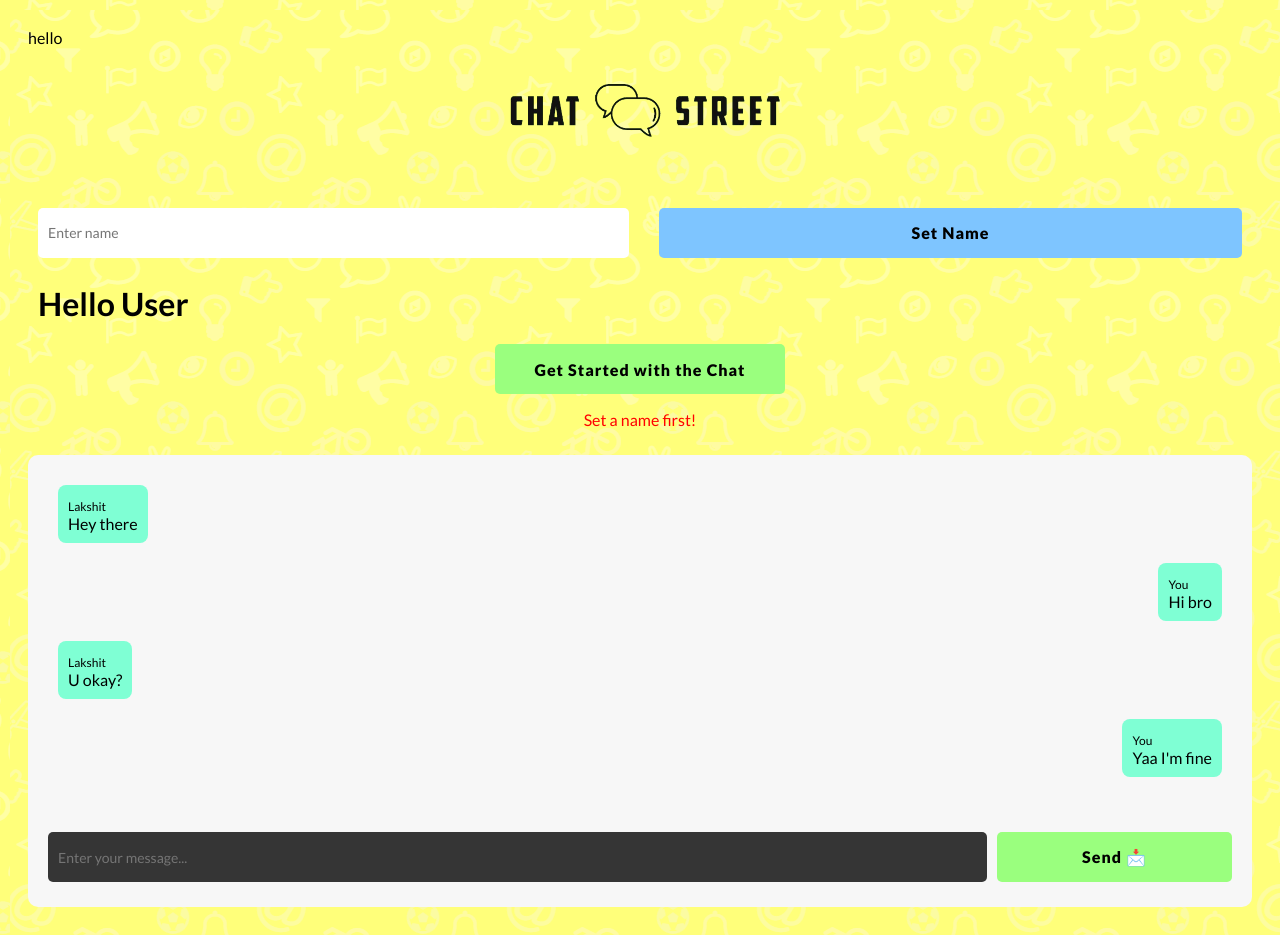
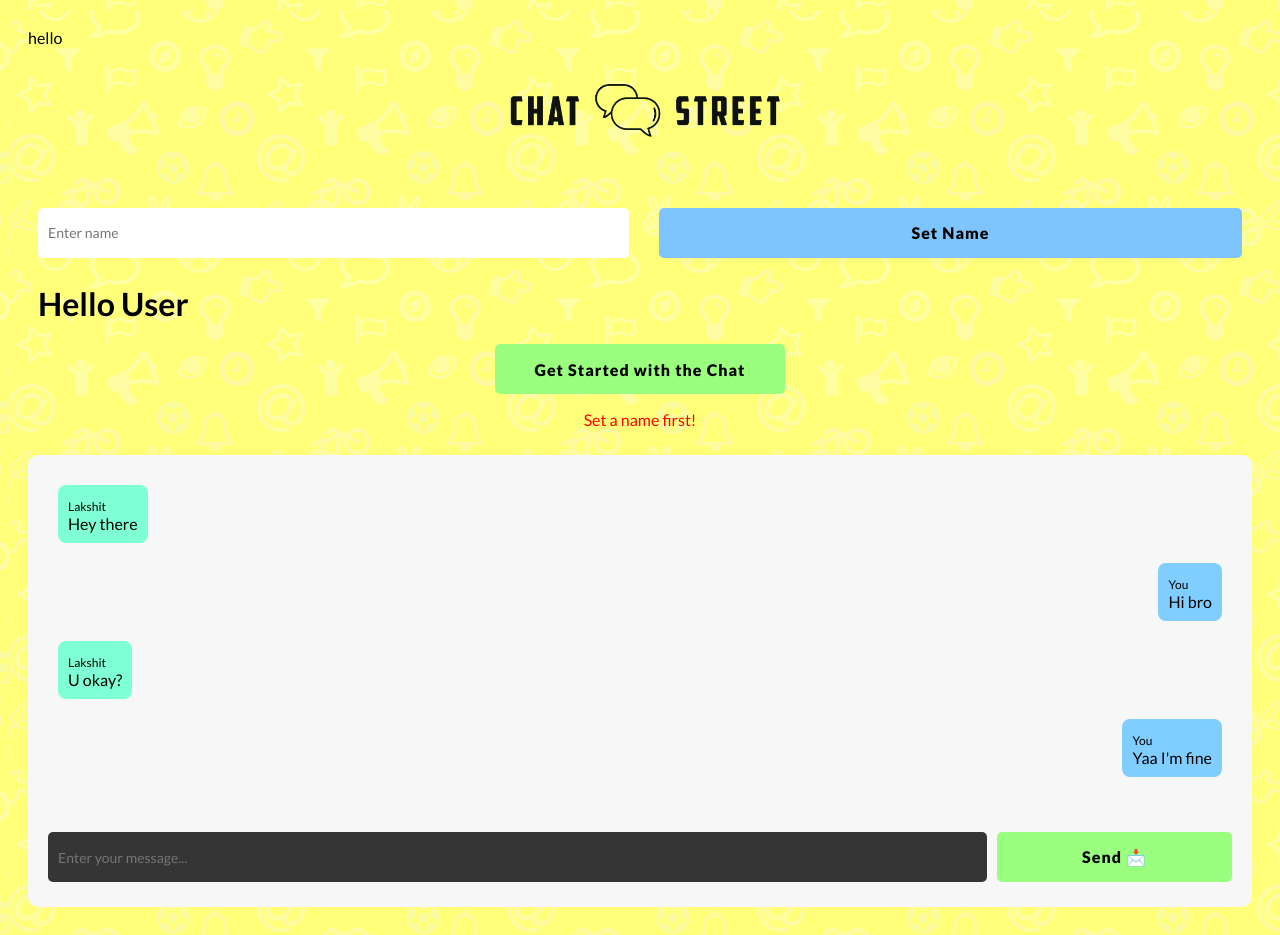
Before and after one commit to Lakshit-Chiranjiv/Chat-street-app, a Svelte app in the folder client/: page / in a window 1280 px wide. Built offline with nearby package versions, Linux system fonts and the light colour scheme.

Commit message:
self msg bg color

```diff
--- a/client/src/components/Message.svelte
+++ b/client/src/components/Message.svelte
@@ -24,6 +24,7 @@
     }
 
     p.self-msg{
+        background-color: #7fceff;
         align-self: flex-end;
     }
     span.person{
```
